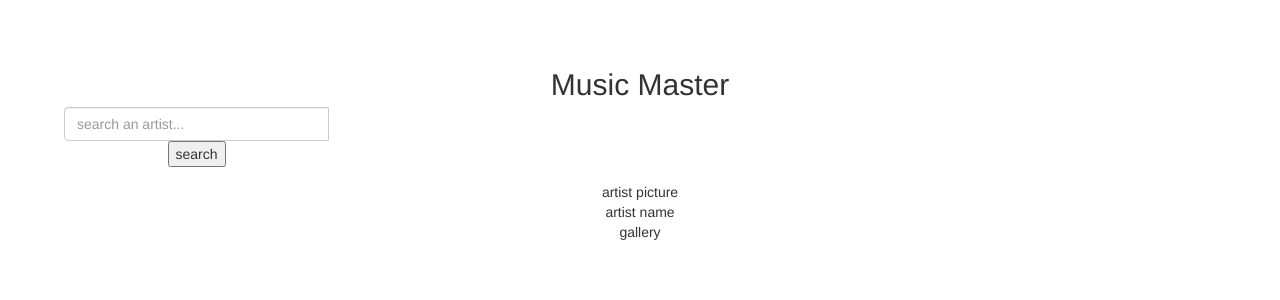
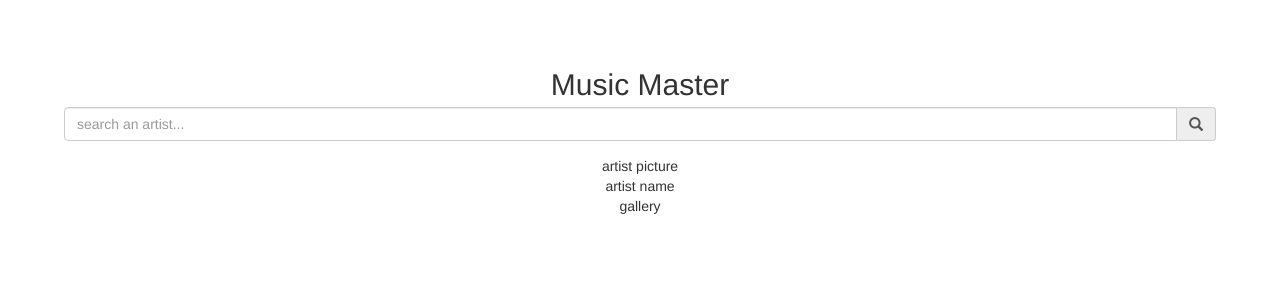
Before and after one commit to jenniferkwok/music-master, a React (Create React App) app: page / in a window 1280 px wide. Shown: the top 300 px of the page. Built offline with nearby package versions, Linux system fonts and the light colour scheme; the HTML template or start-up script is replaced by a standard one.

Commit message:
finished search method

```diff
--- a/src/App.jsx
+++ b/src/App.jsx
@@ -33,7 +33,10 @@ search(){
             }
           }
             />
-          <button onClick={()=>this.search()}>search</button>
+            <InputGroup.Addon onClick={()=>this.search()}>
+            <Glyphicon glyph="search"></Glyphicon>
+
+          </InputGroup.Addon>
           </InputGroup>
         </FormGroup>
         <div className="profile">
```
Also changed, not shown: 1 other file (tests, documents, lock files or other folders).
